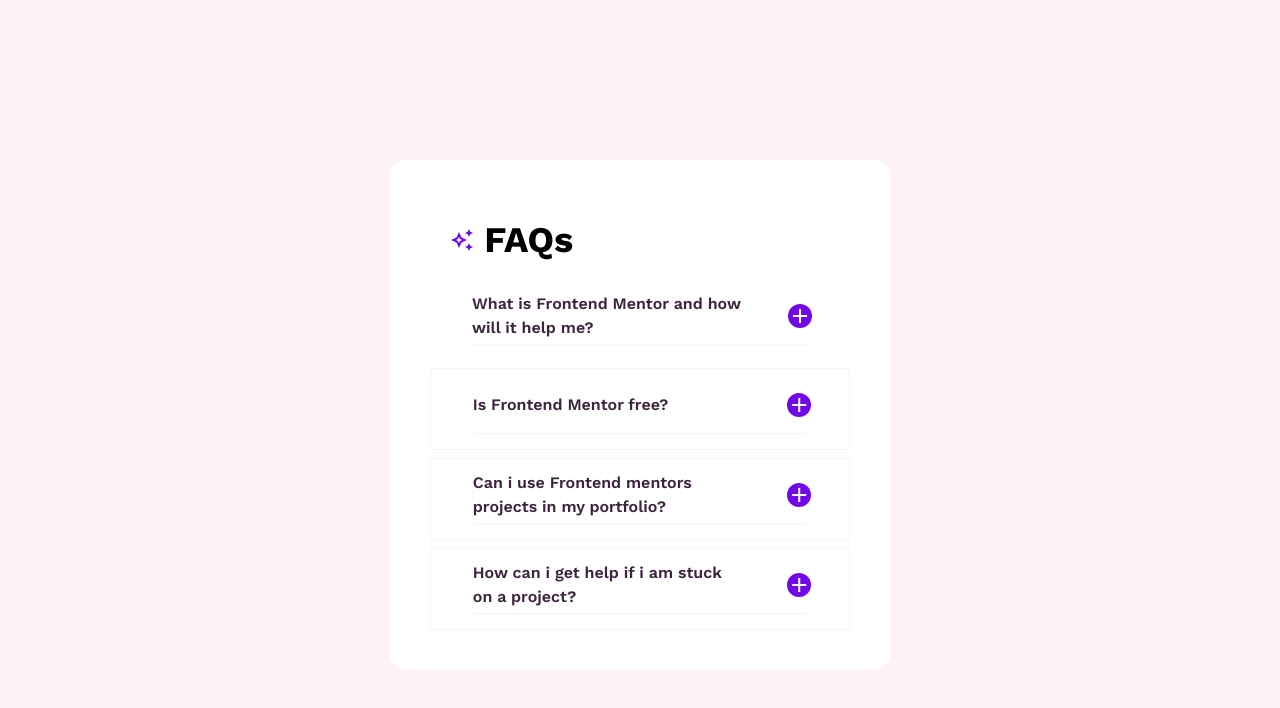
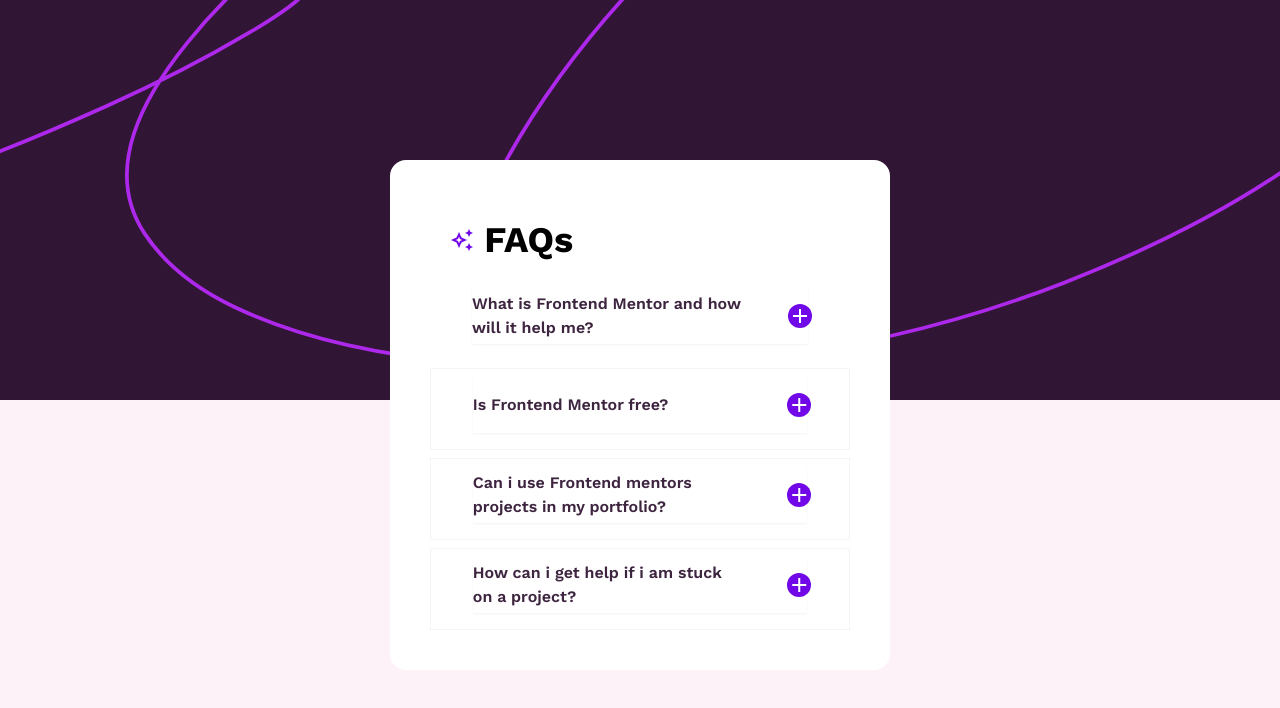
Before and after one commit to ebenkanin/Faq_challenge_Frontend_Mentor, a website: page index.html in a window 1280 px wide. Drawn offline with nearby package versions, Linux system fonts and the light colour scheme.

Commit message:
moved images to root folder to enable rendering on github pages

```diff
--- a/index.html
+++ b/index.html
@@ -14,7 +14,7 @@
 
     <main class="min-w-full min-h-screen bg-pink-50 flex flex-col items-center relative">
 
-     <div class="bg-[url('/public/background-pattern-mobile.svg')] min-w-full h-[35vh] bg-cover bg-center md:bg-[url('/public/background-pattern-desktop.svg')] md:h-[50vh] relative">
+     <div class="bg-[url(/background-pattern-mobile.svg)] min-w-full h-[35vh] bg-cover bg-center md:bg-[url(/background-pattern-desktop.svg)] md:h-[50vh] relative">
 
 <!-- first faq question -->
      </div>
```
Also changed, not shown: background-pattern-desktop.svg (added), background-pattern-mobile.svg (added), dist/output.css.
